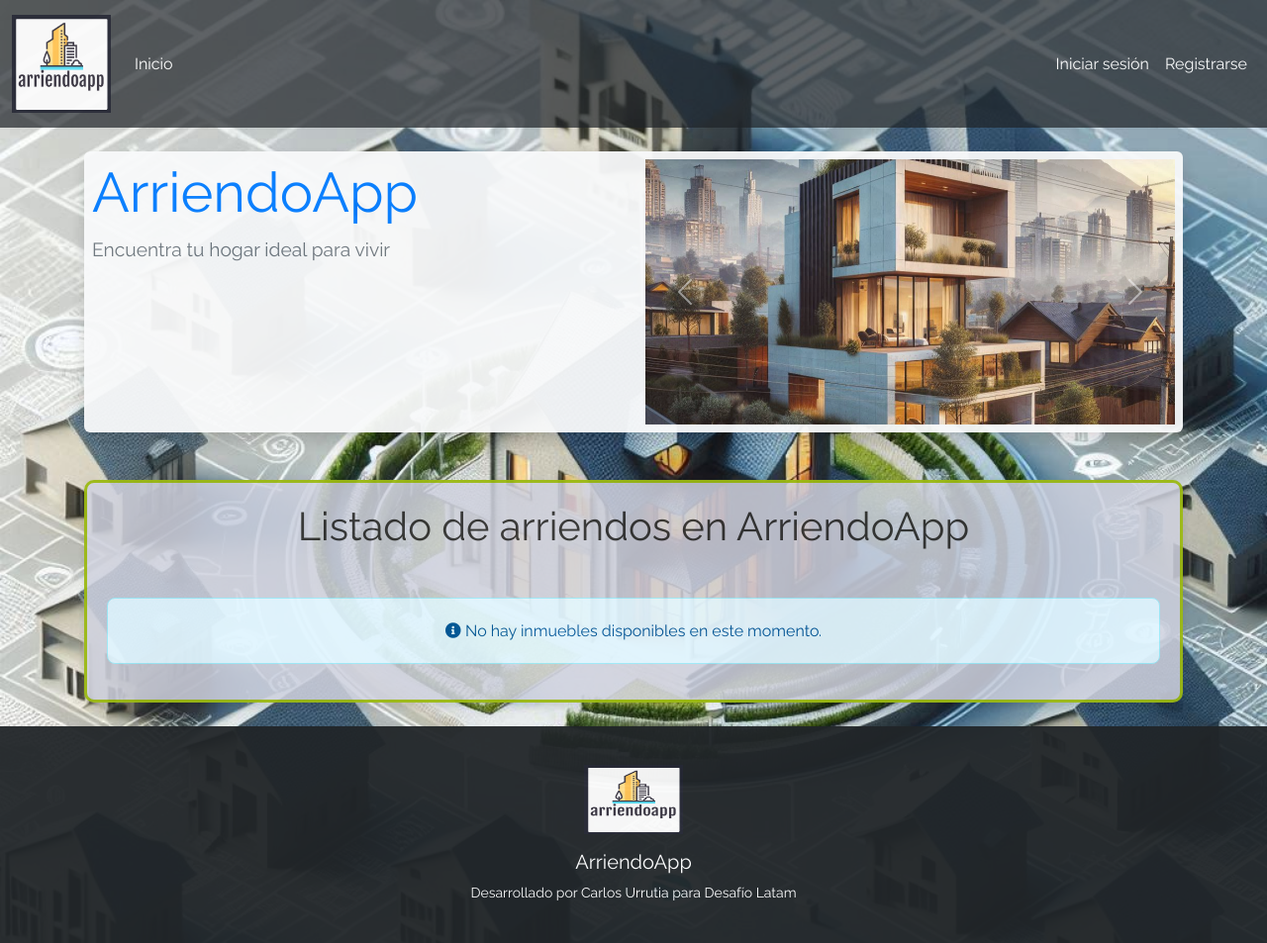
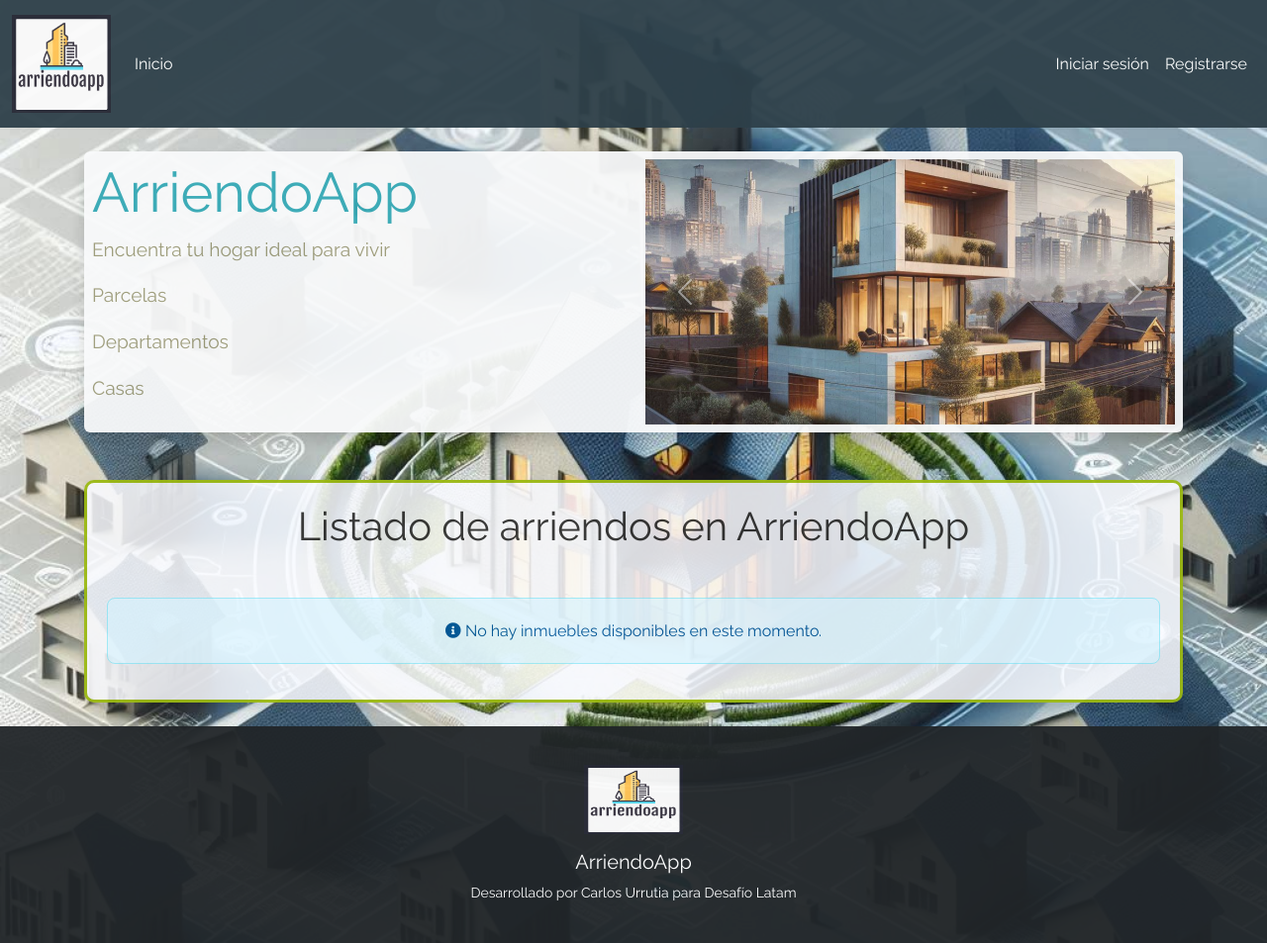
Before and after one commit to cfurrutia/M7_inmueble_django, a Django app: page / in a window 1280 px wide. Shown: the whole page at 99% size. Run offline with Django 5.2, Linux system fonts and the light colour scheme; data that the repository does not hold is empty; parts of the project's set-up code (start-up, migrations or seed data) failed here and were passed over.

Commit message:
pequeños detalles

```diff
--- a/arriendoapp/static/css/styles.css
+++ b/arriendoapp/static/css/styles.css
@@ -20,13 +20,13 @@ body {
 
 .site-title {
     font-size: 3.5rem;
-    color: #007bff;
+    color: #35a9b6;
     margin-bottom: 0.5rem;
 }
 
 .site-description {
     font-size: 1.2rem;
-    color: #6c757d;
+    color: #9c9b79;
 }
 
 #headerCarousel {
@@ -85,8 +85,10 @@ body {
 }
 
 .navbar {
-    background-color: rgba(33, 37, 41, 0.75);
+
     padding: 10px 0;
+    background-color: #2e4049;
+    color: #fff;
 }
 
 .navbar .nav-link {
@@ -118,7 +120,7 @@ label {
 .content-container {
     max-width: 1200px;
     margin: 0 auto;
-    background-color: rgba(208, 210, 223, 0.9);
+    background-color: rgba(250, 251, 255, 0.9);
     border-radius: 10px;
     border: 3px solid #9bb913;
     box-shadow: 0 4px 8px rgba(0, 0, 0, 0.1);
@@ -179,8 +181,8 @@ select:focus {
 }
 
 .inmueble-card {
-    background-color: #fff;
-    border: 3px solid #9bb913;
+    background-color: #f7fcfd;
+    border: 3px solid #2d8d45;
     border-radius: 8px;
     box-shadow: 0 4px 6px rgba(0, 0, 0, 0.1);
     padding: 20px;
@@ -261,8 +263,8 @@ select:focus {
 
 .btn-primary:hover {
 
-    background-color: #a8c505;
-    border-color: #00b35f;
+    background-color: #35a9b6;
+    border-color: #2f345e;
 }
 
 .btn-secondary {
--- a/arriendoapp/templates/lista_inmuebles.html
+++ b/arriendoapp/templates/lista_inmuebles.html
@@ -8,6 +8,9 @@
         <div class="col-md-6">
                 <h1 class="site-title">ArriendoApp</h1>
                 <p class="site-description">Encuentra tu hogar ideal para vivir</p>
+                <p class="site-description">Parcelas</p>
+                <p class="site-description">Departamentos</p>
+                <p class="site-description">Casas</p>
             </div>
     <div class="col-md-6">
     <div id="carouselExampleAutoplaying" class="carousel slide" data-bs-ride="carousel">
```
